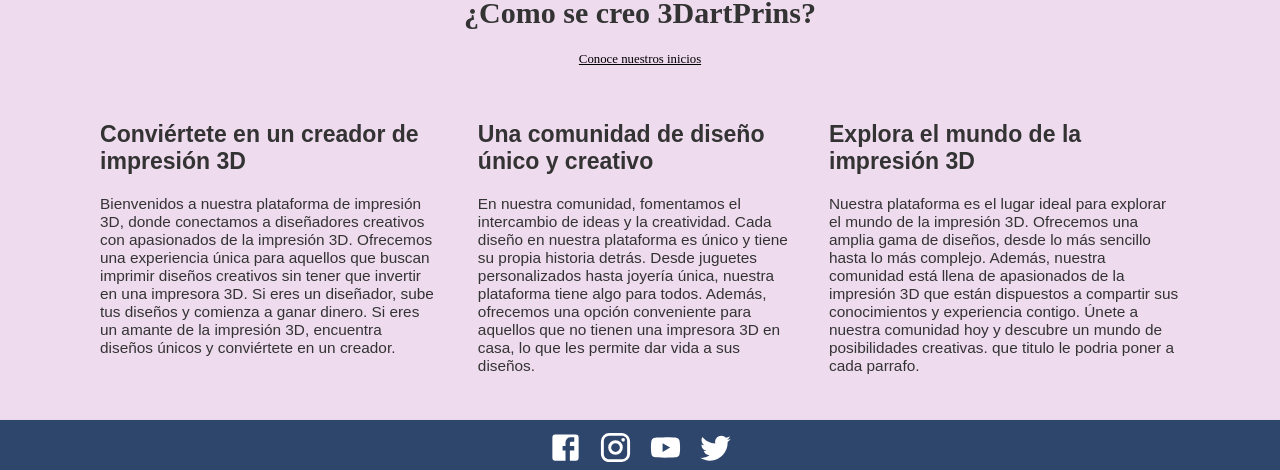
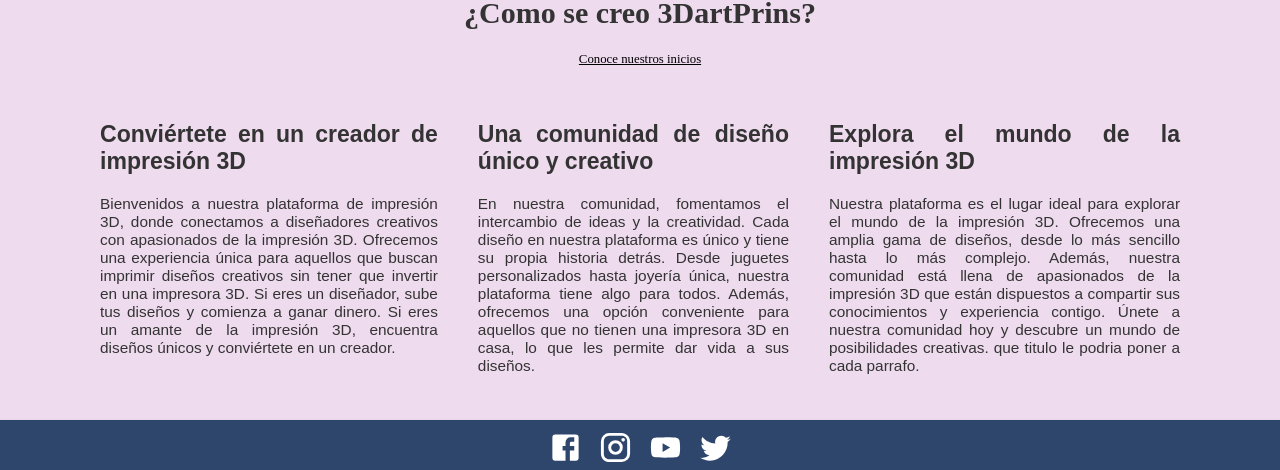
Before and after one commit to Nemechix/3DartPrints-Frontend, a React (Vite) app: page / in a window 1280 px wide. Shown: the part 235-705 px from the top of the page. Built offline with nearby package versions, Linux system fonts and the light colour scheme; no server answers.

Commit message:
parrafos justificados

```diff
--- a/src/Pages/Home/Home.css
+++ b/src/Pages/Home/Home.css
@@ -30,19 +30,19 @@
 }
 
 .parrafo1 {
-  text-align: center;
+  text-align: justify;
   padding: 20px;
   font-size: 4.3vw;
 }
 
 .parrafo2 {
-  text-align: center;
+  text-align: justify;
   padding: 20px;
   font-size: 4.3vw;
 }
 
 .parrafo3 {
-  text-align: center;
+  text-align: justify;
   padding: 20px;
   font-size: 4.3vw;
   padding-bottom: 30px;
@@ -72,20 +72,20 @@
   .parrafo1 {
     padding: 20px;
     font-size: 1.2vw;
-    text-align: left;
+    text-align: justify;
   }
 
   .parrafo2 {
     padding: 20px;
     font-size: 1.2vw;
-    text-align: left;
+    text-align: justify;
   }
 
   .parrafo3 {
     padding: 20px;
     font-size: 1.2vw;
     padding-bottom: 30px;
-    text-align: left;
+    text-align: justify;
   }
 
   @media screen and (min-width: 1024px) {
```
